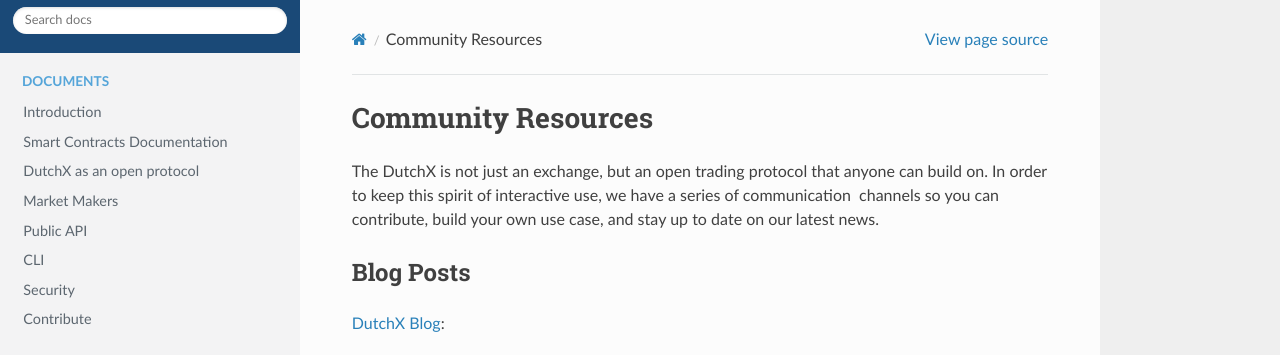
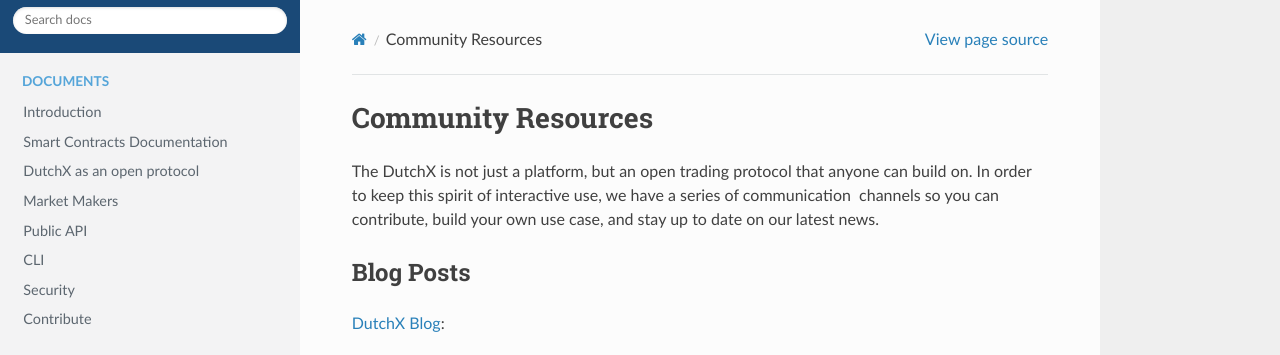
Before and after one commit to gnosis/dx-docs, a Sphinx documentation site: the page built from source/community-resources.md, in a window 1280 px wide and 900 px high. Shown: the top 355 px of the window. Built offline with Sphinx 7.4.7 and the Read the Docs theme 2.0.0, drawn with Linux system fonts in a browser that asks for light colours.

Commit message:
Update community-resources.md

```diff
--- a/source/community-resources.md
+++ b/source/community-resources.md
@@ -1,6 +1,6 @@
 ## Community Resources
 
-The DutchX is not just an exchange, but an open trading protocol that anyone can build on. In order to keep this spirit of interactive use, we have a series of communication  channels so you can contribute, build your own use case, and stay up to date on our latest news.
+The DutchX is not just a platform, but an open trading protocol that anyone can build on. In order to keep this spirit of interactive use, we have a series of communication  channels so you can contribute, build your own use case, and stay up to date on our latest news.
 
 ##### Blog Posts
 
```
